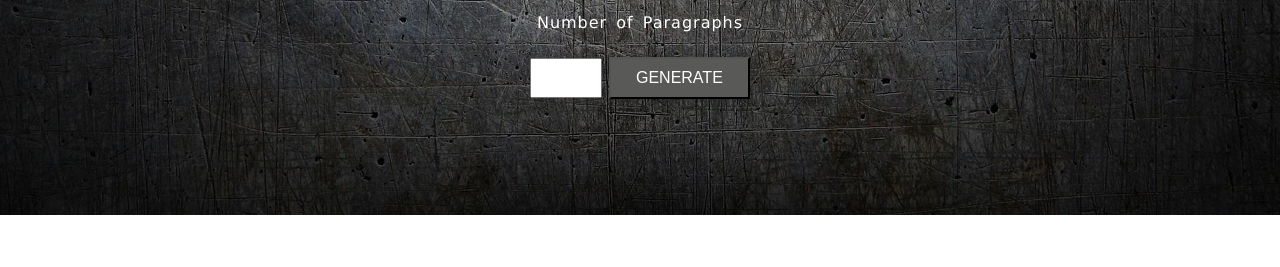
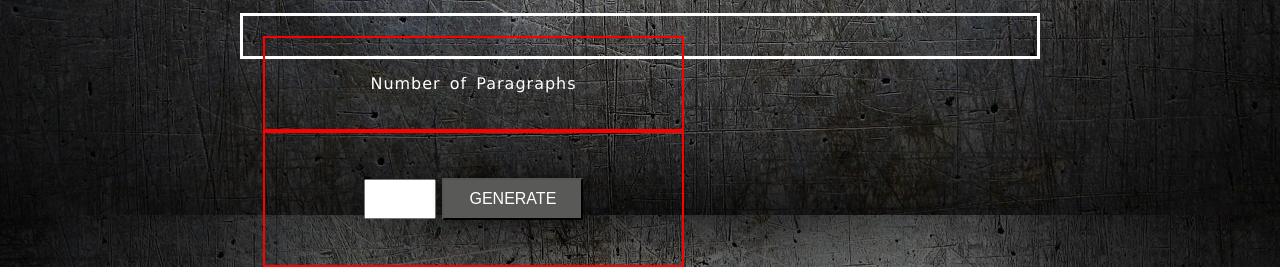
Before and after one commit to insulindaddy/hvymtlipsum, a website: page public/index.html in a window 1280 px wide. Shown: the part 585-852 px from the top of the page. Before the commit the page ends 800 px from the top, so only its background shows below. Drawn offline with nearby package versions, Linux system fonts and the light colour scheme; some packages are replaced by stand-ins of ours; a script that the page names is missing.

Commit message:
side by side test

```diff
--- a/generator.js
+++ b/generator.js
@@ -125,7 +125,8 @@ function GenerateNewText() {
       "Black Sabbath.",
       "Deep Purple.",
       "AC/DC.",
-      "Guns N Roses.Def Leppard.",
+      "Guns N Roses.",
+      "Def Leppard.",
       "You're bringing on the heartbreak.",
       "Circus Magazine.",
       "Kickstart my heart.",
--- a/public/index.html
+++ b/public/index.html
@@ -24,13 +24,30 @@
 
     <p class="description">For those about to rock, we salute you...with some heavy metal lorem ipsum. Feel free to use this generator for your next project. Make a statement about who you are and how you like your music. Rock and roll all night and ipsum every day. Phrases and functionality are regularly updated. </p>
 
-    <div class=input-cluster>
+
+    <div class="float-container">
+
+      <div class="float-child">
+        <p class="label">Number of Paragraphs</p>
+      </div>
+
+      <div class="float-child">
+        <form action="/" method="POST">
+          <input type="number" class="paragraph-number" name="numberOfParagraphs" min="0" max="100">
+          <input type="submit" value="Generate" class="generate-button">
+          </form>
+      </div>
+
+    </div>
+
+
+    <!-- <div class=input-cluster>
       <p class="label">Number of Paragraphs</p>
       <form action="/" method="POST">
         <input type="number" class="paragraph-number" name="numberOfParagraphs" min="0" max="100">
         <input type="submit" value="Generate" class="generate-button">
       </form>
-    </div>
+    </div> -->
 
     <!-- Copy button -->
     <!--Old <a href="javascript:void(0)" class='copy-button' data-clipboard-target="#targetText">Copy Text</a> -->
--- a/public/styles.css
+++ b/public/styles.css
@@ -38,12 +38,20 @@ form {
   margin-bottom: 25px;
 }
 
+.float-container {
+    border: 3px solid #fff;
+    padding: 20px;
+}
+
+.float-child {
+    width: 50%;
+    float: left;
+    padding: 20px;
+    border: 2px solid red;
+}
+
 .main-content {
   z-index: 10;
-}
-
-.input-cluster{
-  display:inline;
 }
 
 .description {
```
